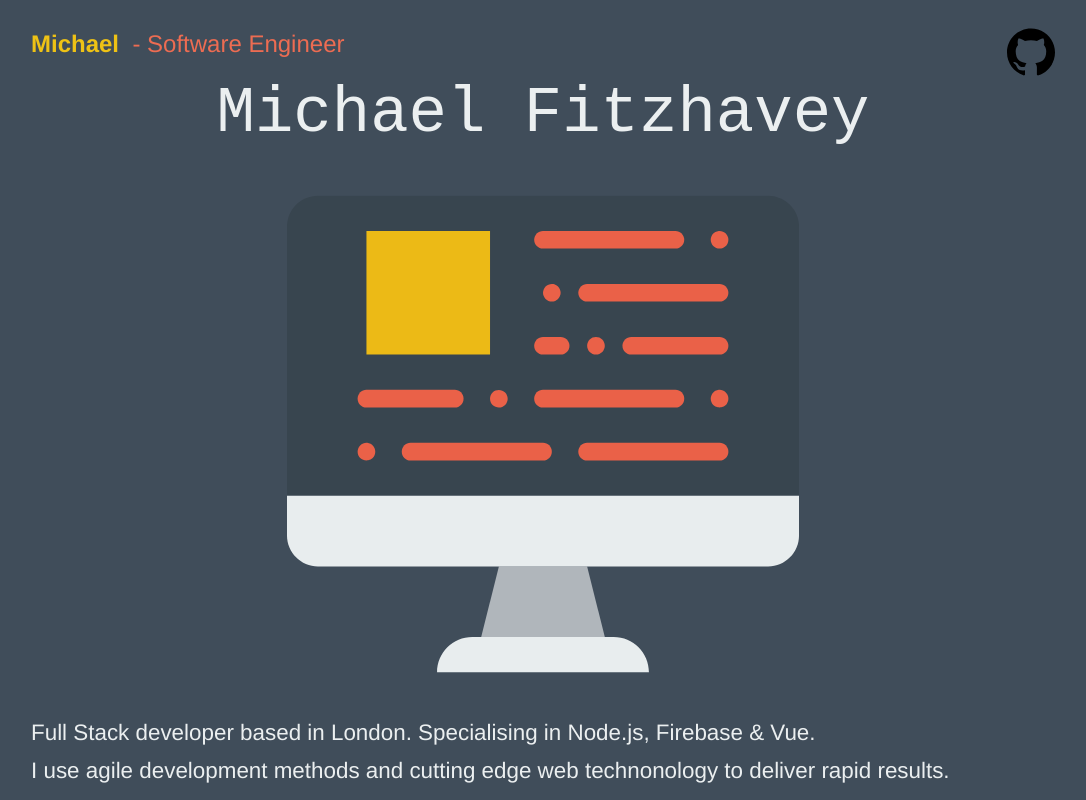
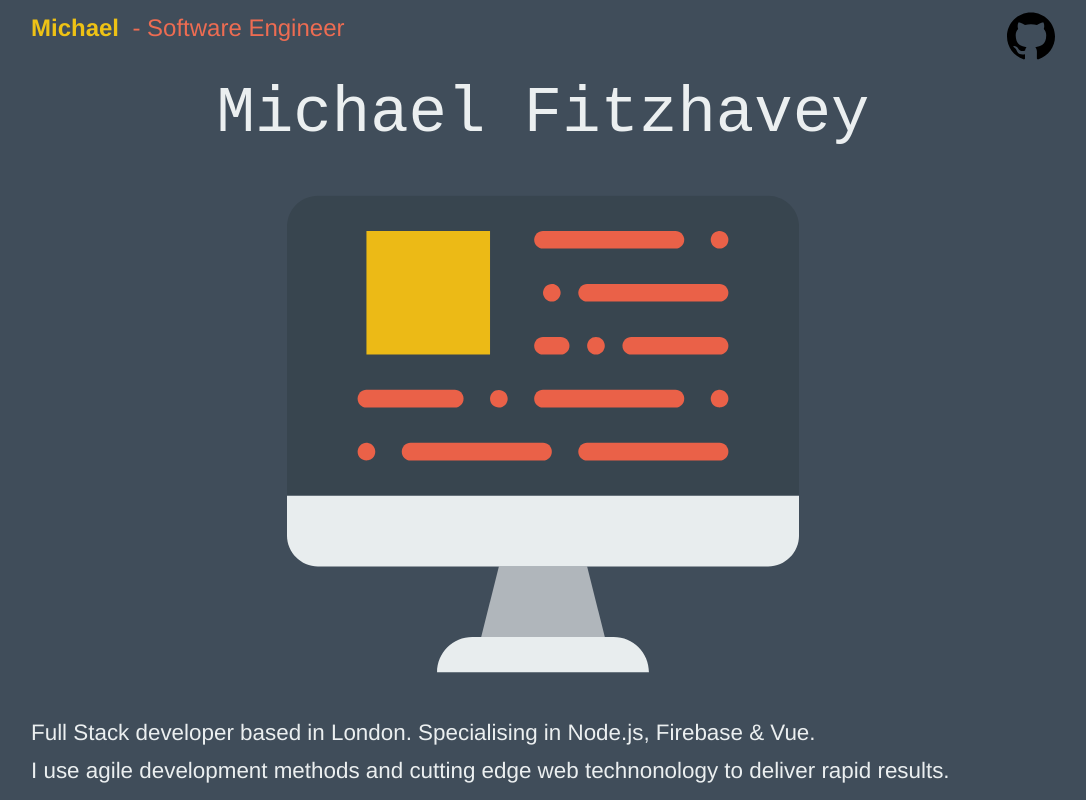
Before and after one commit to fitzhavey/website, a Vue app: page / in a window 1280 px wide. Shown: the top 800 px of the page, without its empty margins (97-1183 px from the left). Built offline with nearby package versions, Linux system fonts and the light colour scheme.

Commit message:
chore: restyle header

```diff
--- a/src/components/AppHeader.vue
+++ b/src/components/AppHeader.vue
@@ -1,5 +1,7 @@
 <template>
-	<header class="Header inner">
+	<header class="Header">
+
+		<div class="inner">
 
 			<router-link
 				class="Header__title"
@@ -18,6 +20,8 @@
 					alt="github/michaelfitzhavey"/>
 			</a>
 
+		</div>
+
 	</header>
 </template>
 
@@ -26,13 +30,15 @@
 @import '../styles/index.scss';
 
 .Header {
-	padding: 1rem 0;
+	position: fixed;
+	width: 100%;
+	top: 0;
+	background: $grey;
+	z-index: 2;
+
+	.inner {
+		padding: 1rem 0 0 0;
 		display: flex;
-	position: fixed;
-	top: 0;
-
-	@media all and (min-width: $desktop) {
-		padding: 2rem 0;
 	}
 
 	&__title {
```
Lines whose indentation alone changed are shown as unchanged.
